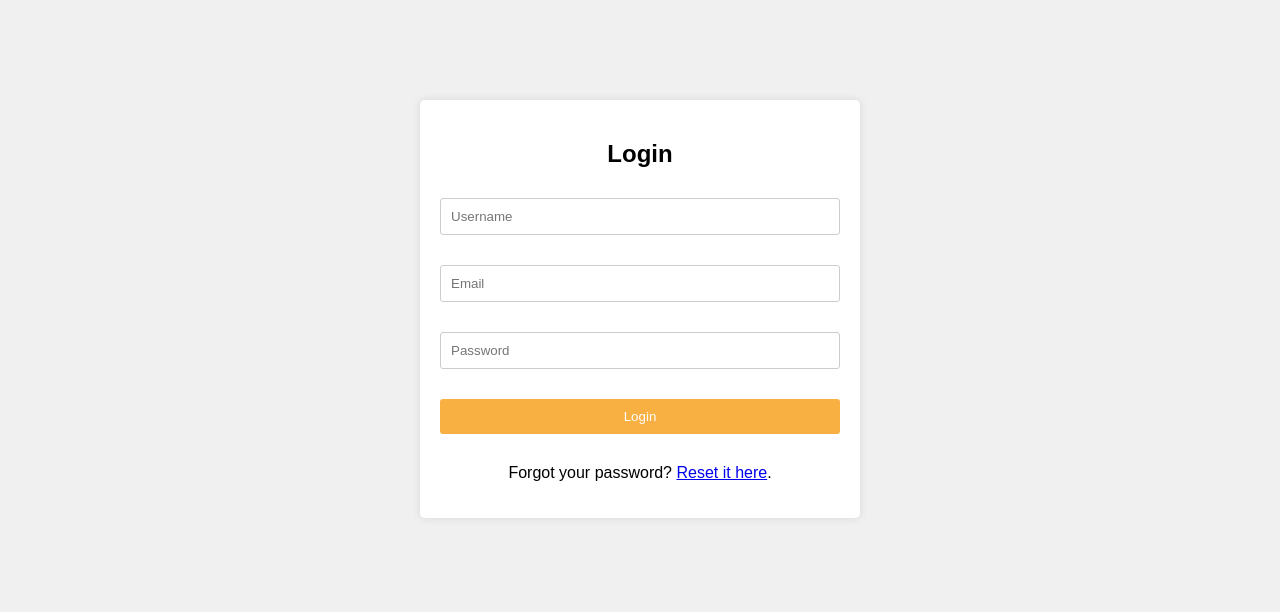
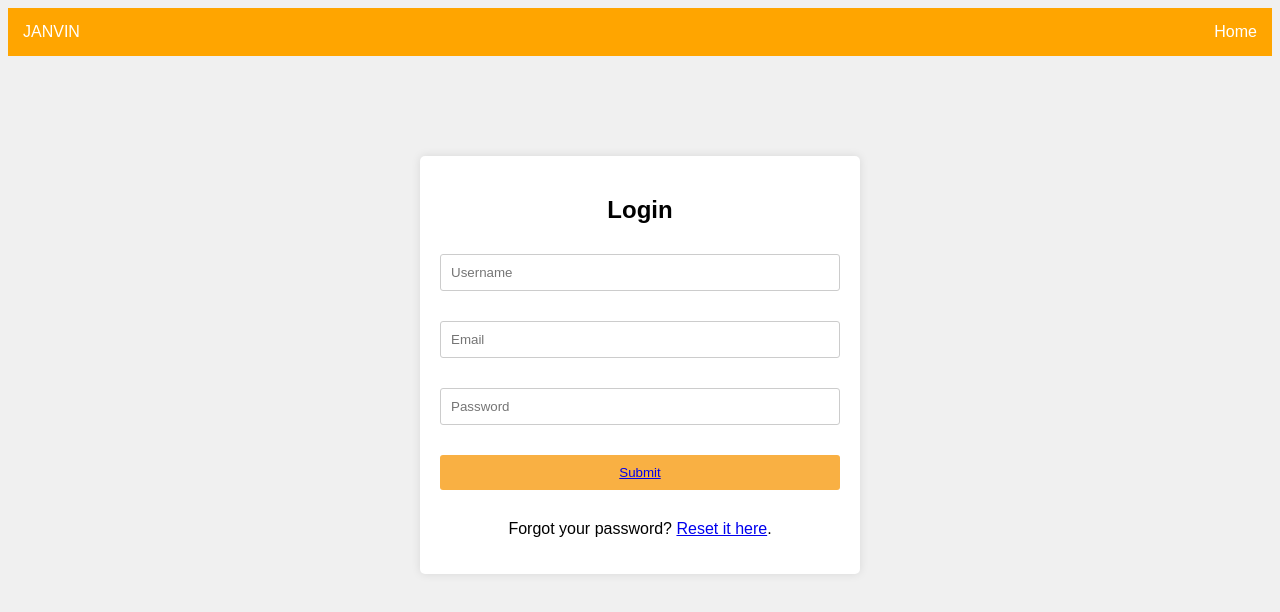
Before and after one commit to Janani-L/Learn, a plain HTML site: page login_page/login.html in a window 1280 px wide. Drawn offline with Linux system fonts and the light colour scheme.

Commit message:
modified entering pages

```diff
--- a/login_page/login.html
+++ b/login_page/login.html
@@ -9,6 +9,38 @@
         font-family: Arial, sans-serif;
         background-color: #f0f0f0;
     }
+
+    .navbar {
+    background-color: orange;
+    padding: 15px;
+    display: flex;
+    justify-content: space-between;
+    align-items: center;
+    color: white;
+  }
+  .navbar-text {
+    margin-right: auto;
+  }
+  .navbar ul {
+    list-style-type: none;
+    display: flex;
+    margin: 0;
+    padding: 0;
+  }
+  .navbar li {
+    margin-right: 20px;
+  }
+  .navbar li:last-child {
+    margin-right: 0;
+  }
+  .navbar a {
+    text-decoration: none;
+    color: white;
+  }
+  .navbar .navbar-text li a:hover{
+    color:rgb(212, 139, 4);
+  }
+
     .container {
         max-width: 400px;
         margin: 100px auto;
@@ -24,7 +56,7 @@
     input[type="text"],
     input[type="email"],
     input[type="password"],
-    input[type="submit"] {
+    /* input[type="submit"]*/ #b1 {
         width: 100%;
         padding: 10px;
         margin-top: 10px;
@@ -33,13 +65,16 @@
         border-radius: 3px;
         box-sizing: border-box;
     }
-    input[type="submit"] {
+    /* input[type="submit"] */
+    #b1
+    {
         background-color: rgb(249, 176, 67);
         color: white;
         border: none;
         cursor: pointer;
+        text-decoration: none;
     }
-    input[type="submit"]:hover {
+    /* input[type="submit"]*/#b1:hover {
         background-color: rgb(249, 176, 67);
     }
     .forgot-password {
@@ -50,13 +85,21 @@
 </head>
 <body class="login" id="login">
 
+    <div class="navbar">
+        <div class="navbar-text">JANVIN</div>
+        <ul>
+          <li><a href="../index.html">Home</a></li>
+        </ul>
+      </div>
+
 <div class="container">
     <h2>Login</h2>
     <form action="">
         <input type="text" placeholder="Username" required>
         <input type="email" placeholder="Email" required>
         <input type="password" placeholder="Password" required>
-        <input type="submit" value="Login">
+        <!-- <input type="submit" value="Login"> -->
+        <button id="b1"><a href="../student_profile/profiles.html">Submit</a></button>
     </form>
     <p class="forgot-password">Forgot your password? <a href="#">Reset it here</a>.</p>
 </div>
```
Also changed, not shown: login_page/signup.html (+39 -0 lines).
